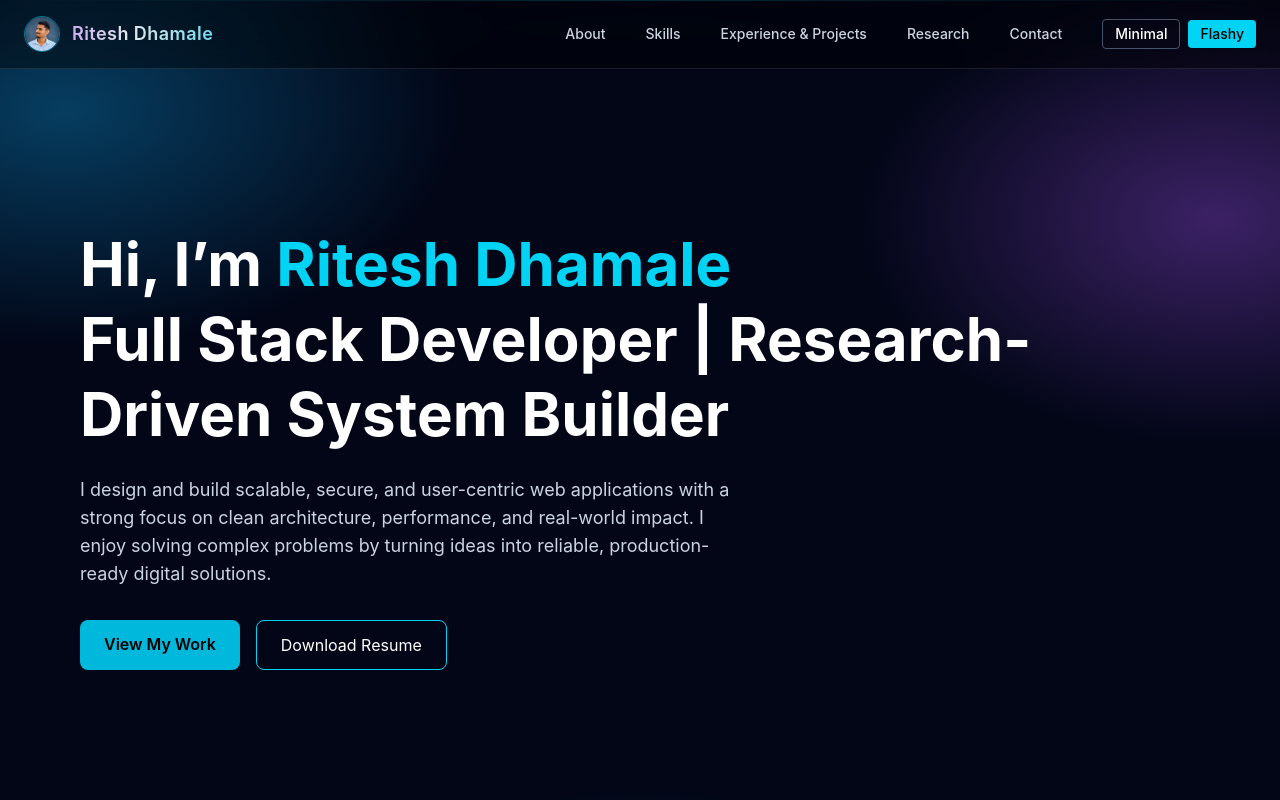
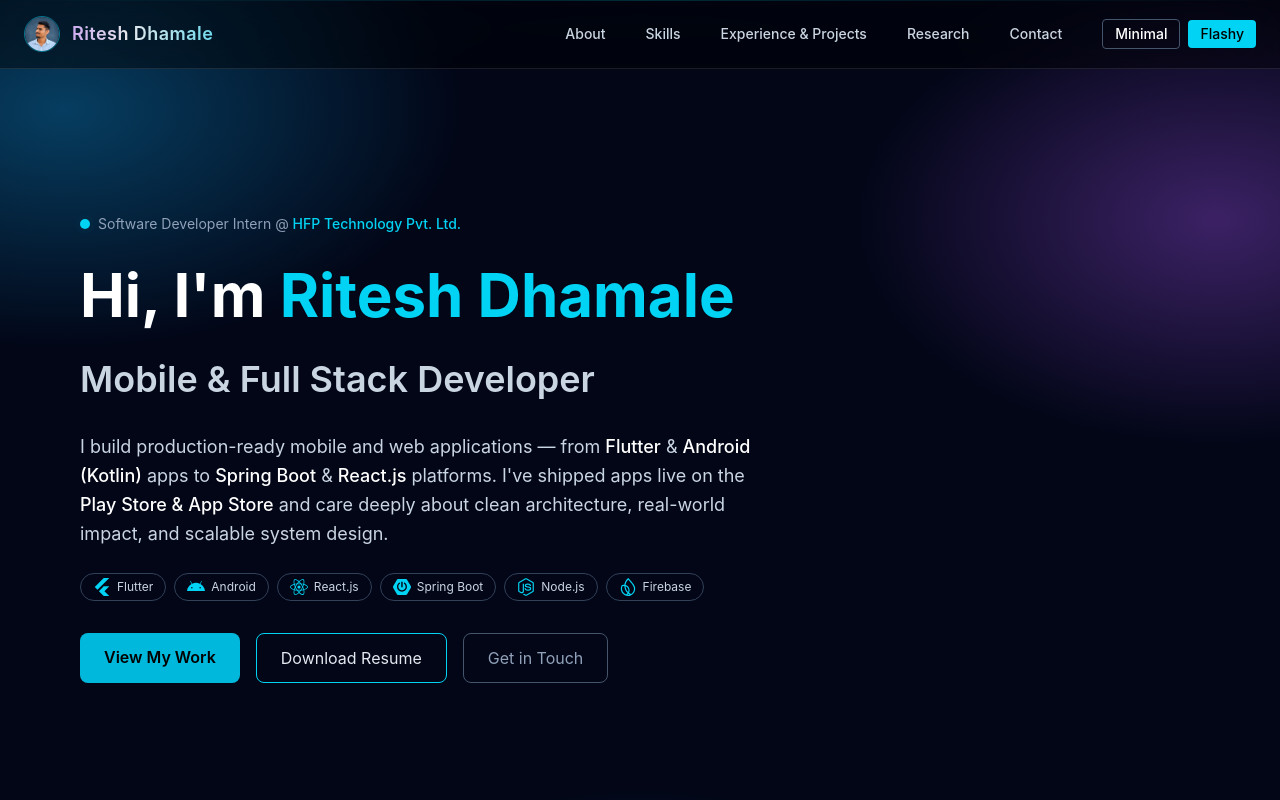
Before and after one commit to Ritesh-1703/Portfolio, a Next.js app: page / in a window 1280 px wide. Shown: the top 800 px of the page. Built offline with nearby package versions, Linux system fonts and the light colour scheme.

Commit message:
Updated the hero section

```diff
--- a/components/Hero.tsx
+++ b/components/Hero.tsx
@@ -2,47 +2,120 @@
 
 import { motion } from "framer-motion";
 import Link from "next/link";
+import { FaAndroid, FaReact, FaNodeJs } from "react-icons/fa";
+import { SiFlutter, SiSpringboot, SiFirebase } from "react-icons/si";
+
+const stack = [
+  { icon: <SiFlutter size={18} />, label: "Flutter" },
+  { icon: <FaAndroid size={18} />, label: "Android" },
+  { icon: <FaReact size={18} />, label: "React.js" },
+  { icon: <SiSpringboot size={18} />, label: "Spring Boot" },
+  { icon: <FaNodeJs size={18} />, label: "Node.js" },
+  { icon: <SiFirebase size={18} />, label: "Firebase" },
+];
 
 export default function Hero() {
   return (
     <section className="min-h-screen flex flex-col justify-center pt-24">
+      {/* Status badge */}
+      <motion.div
+        initial={{ opacity: 0, y: 10 }}
+        animate={{ opacity: 1, y: 0 }}
+        transition={{ duration: 0.4 }}
+        className="flex items-center gap-2 mb-6 w-fit"
+      >
+        <span className="relative flex h-2.5 w-2.5">
+          <span className="animate-ping absolute inline-flex h-full w-full rounded-full bg-cyan-400 opacity-75"></span>
+          <span className="relative inline-flex rounded-full h-2.5 w-2.5 bg-cyan-400"></span>
+        </span>
+        <span className="text-sm text-slate-400">
+          Software Developer Intern @{" "}
+          <span className="text-cyan-400 font-medium">
+            HFP Technology Pvt. Ltd.
+          </span>
+        </span>
+      </motion.div>
+
+      {/* Headline */}
       <motion.h1
         initial={{ opacity: 0, y: 40 }}
         animate={{ opacity: 1, y: 0 }}
         transition={{ duration: 0.6 }}
         className="text-4xl md:text-6xl font-bold leading-tight"
       >
-        Hi, I’m <span className="text-cyan-400">Ritesh Dhamale</span>
+        Hi, I'm <span className="text-cyan-400">Ritesh Dhamale</span>
         <br />
-        Full Stack Developer | Research-Driven System Builder
+        <span className="text-2xl md:text-4xl text-slate-300 font-semibold">
+          Mobile & Full Stack Developer
+        </span>
       </motion.h1>
 
+      {/* Subtext */}
       <motion.p
         initial={{ opacity: 0, y: 20 }}
         animate={{ opacity: 1, y: 0 }}
         transition={{ delay: 0.2, duration: 0.6 }}
-        className="mt-6 text-lg text-slate-300 max-w-2xl"
+        className="mt-6 text-lg text-slate-300 max-w-2xl leading-relaxed"
       >
-        I design and build scalable, secure, and user-centric web applications
-        with a strong focus on clean architecture, performance, and real-world
-        impact. I enjoy solving complex problems by turning ideas into reliable,
-        production-ready digital solutions.
+        I build production-ready mobile and web applications — from{" "}
+        <span className="text-white font-medium">Flutter</span> &{" "}
+        <span className="text-white font-medium">Android (Kotlin)</span> apps to{" "}
+        <span className="text-white font-medium">Spring Boot</span> &{" "}
+        <span className="text-white font-medium">React.js</span> platforms. I've
+        shipped apps live on the{" "}
+        <span className="text-white font-medium">Play Store & App Store</span>{" "}
+        and care deeply about clean architecture, real-world impact, and
+        scalable system design.
       </motion.p>
 
-      <div className="mt-8 flex gap-4">
+      {/* Stack pills */}
+      <motion.div
+        initial={{ opacity: 0, y: 10 }}
+        animate={{ opacity: 1, y: 0 }}
+        transition={{ delay: 0.35, duration: 0.5 }}
+        className="mt-6 flex flex-wrap gap-2"
+      >
+        {stack.map((item) => (
+          <span
+            key={item.label}
+            className="flex items-center gap-1.5 text-xs text-slate-300 border border-slate-700
+                       rounded-full px-3 py-1 hover:border-cyan-400 hover:text-cyan-400 transition"
+          >
+            <span className="text-cyan-400">{item.icon}</span>
+            {item.label}
+          </span>
+        ))}
+      </motion.div>
+
+      {/* CTA Buttons */}
+      <motion.div
+        initial={{ opacity: 0, y: 10 }}
+        animate={{ opacity: 1, y: 0 }}
+        transition={{ delay: 0.5, duration: 0.5 }}
+        className="mt-8 flex flex-wrap gap-4"
+      >
         <Link
           href="/projects"
-          className="bg-cyan-500 text-black px-6 py-3 rounded-lg font-semibold hover:bg-cyan-400 transition"
+          className="bg-cyan-500 text-black px-6 py-3 rounded-lg font-semibold
+                     hover:bg-cyan-400 transition"
         >
           View My Work
         </Link>
         <a
           href="/resume.pdf"
-          className="border border-cyan-400 px-6 py-3 rounded-lg hover:bg-cyan-400 hover:text-black transition"
+          className="border border-cyan-400 text-slate-200 px-6 py-3 rounded-lg
+                     hover:bg-cyan-400 hover:text-black transition"
         >
           Download Resume
         </a>
-      </div>
+        <Link
+          href="/contact"
+          className="border border-slate-600 text-slate-400 px-6 py-3 rounded-lg
+                     hover:border-slate-400 hover:text-white transition"
+        >
+          Get in Touch
+        </Link>
+      </motion.div>
     </section>
   );
 }
```
